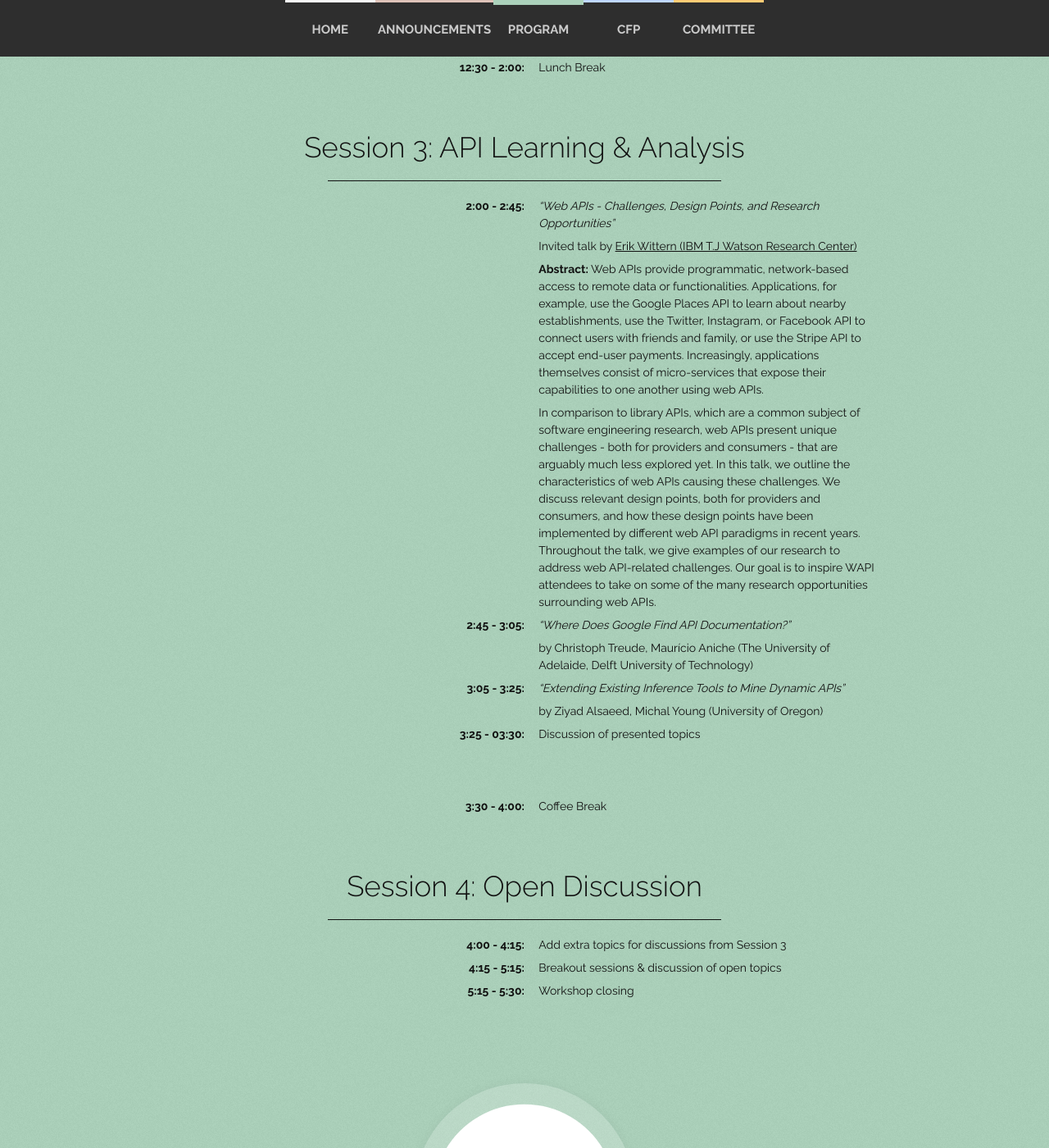
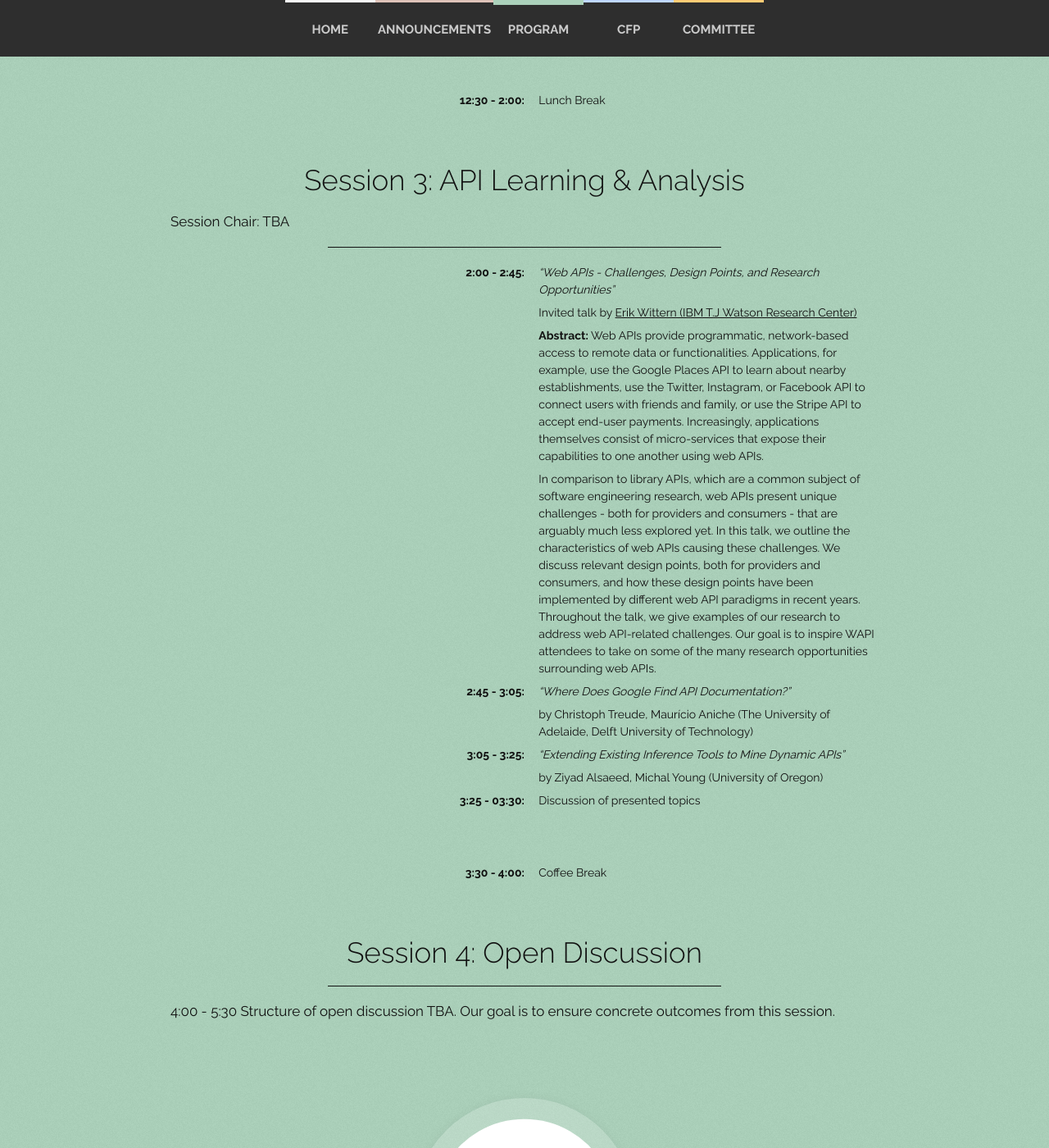
Before and after one commit to w-api/w-api.github.io, a Jekyll site: the page built from index.html, in a window 1280 px wide and 1400 px high, scrolled down 2395 px. Shown: the whole window at 82% size. Built offline with Jekyll 4.4.1, drawn with Linux system fonts in a browser that asks for light colours; nearby versions of some CDN libraries; comment, search, counter and statistics services are not loaded; some of the changed text lies outside the part shown.

Commit message:
Small fixes to program
One mistake in time calculation
Keep structure of last session open since we still didn't set it

```diff
--- a/_posts/2018-01-03-program.md
+++ b/_posts/2018-01-03-program.md
@@ -28,8 +28,7 @@
 
 ## Session 2: API Evolution
 
-<!-- Session Chair -->
-<!-- : Thomas LaToza -->
+Session Chair: TBA
 
 ---
 
@@ -57,16 +56,15 @@
 <!-- : Read [Sven Amann's summary of the talk](http://academicscode.com/posts/2017/05/wapi17-web-api-consumption/). -->
 <!-- : Discussion of presented topics &amp; listing of open questions/topics for Session 4 -->
 
-12:15 - 12:30
-: Discussion of presented topics &amp; listing of open questions/topics for Session 4
+12:20 - 12:30
+: Discussion of presented topics
 
 {:.gap} 12:30 - 2:00
 : Lunch Break
 
 ## Session 3: API Learning &amp; Analysis
 
-<!-- Session Chair -->
-<!-- : Annie Ying -->
+Session Chair: TBA
 
 ---
 
@@ -96,15 +94,6 @@
 : Coffee Break
 
 ## Session 4: Open Discussion
-
 ---
 
-4:00 - 4:15
-: Add extra topics for discussions from Session 3
-
-4:15 - 5:15
-: Breakout sessions &amp; discussion of open topics
-<!-- : Read [Sven Amann's summary of the discussions](http://academicscode.com/posts/2017/05/wapi17-open-discussion/). -->
-
-5:15 - 5:30
-: Workshop closing
+4:00 - 5:30 Structure of open discussion TBA. Our goal is to ensure concrete outcomes from this session.
```
